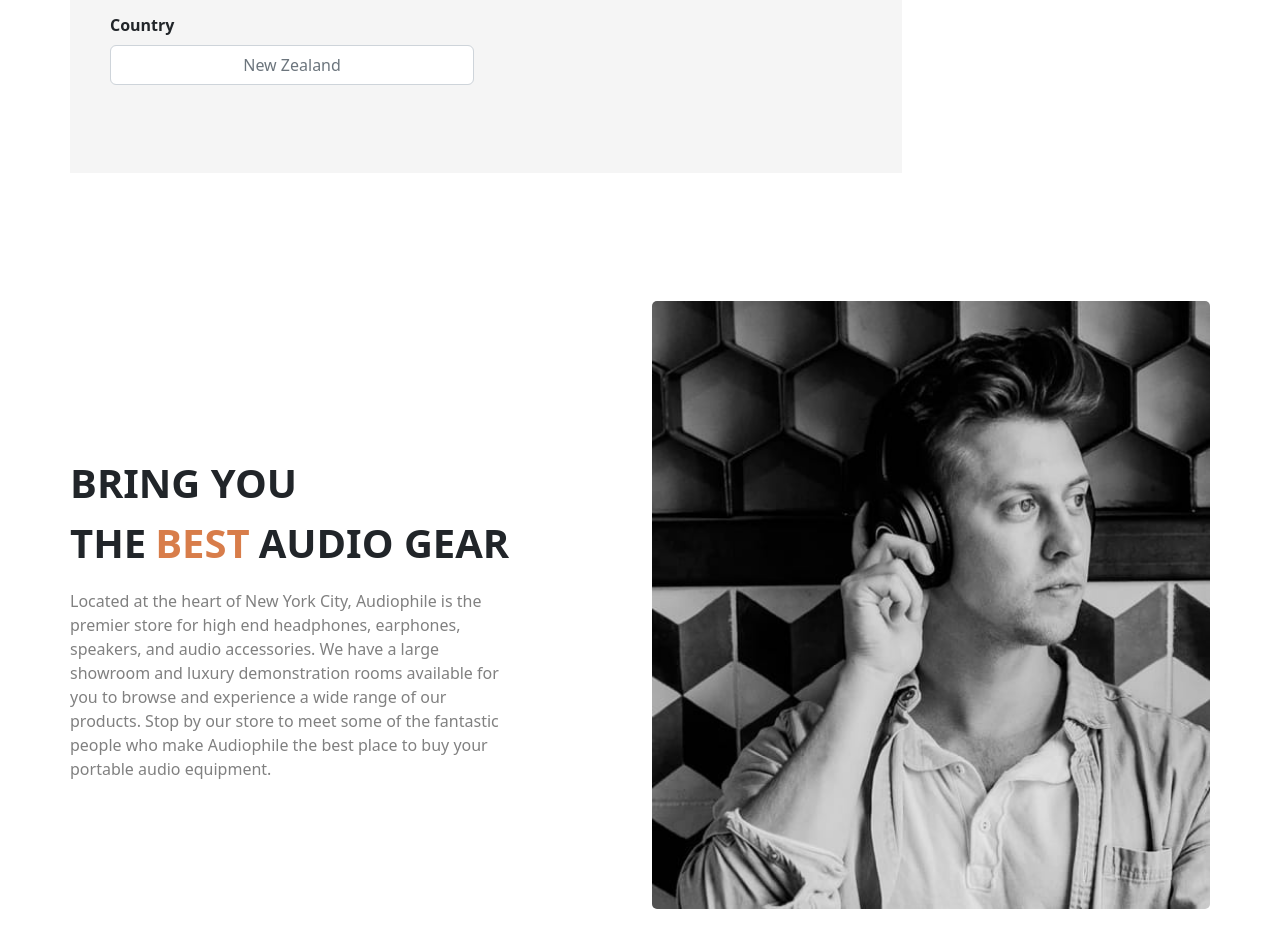
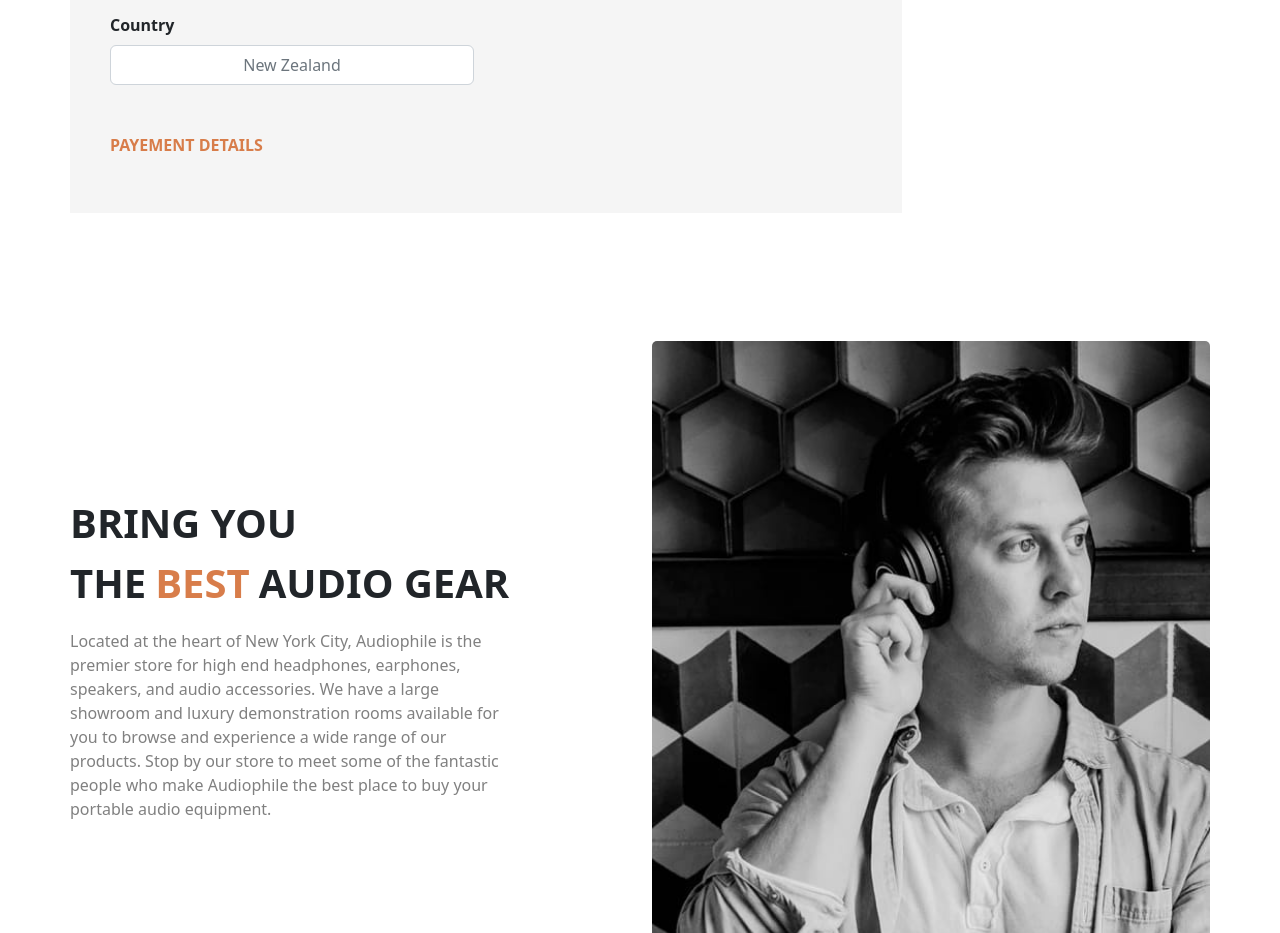
Before and after one commit to AnWang719/Audiophile, a React (Create React App) app: page /checkOut in a window 1280 px wide. Shown: the part 860-1793 px from the top of the page. Built offline with nearby package versions, Linux system fonts and the light colour scheme.

Commit message:
working on checkout

```diff
--- a/src/components/cart/CheckOut.js
+++ b/src/components/cart/CheckOut.js
@@ -81,6 +81,9 @@ function CheckOut() {
                 <Col sm={12} md={6}></Col>
               </Row>
             </div>
+            <div className={classes.paymentInfo}>
+              <p>PAYEMENT DETAILS</p>
+            </div>
           </Form>
         </div>
         <div className={classes.cartDetails}>
```
